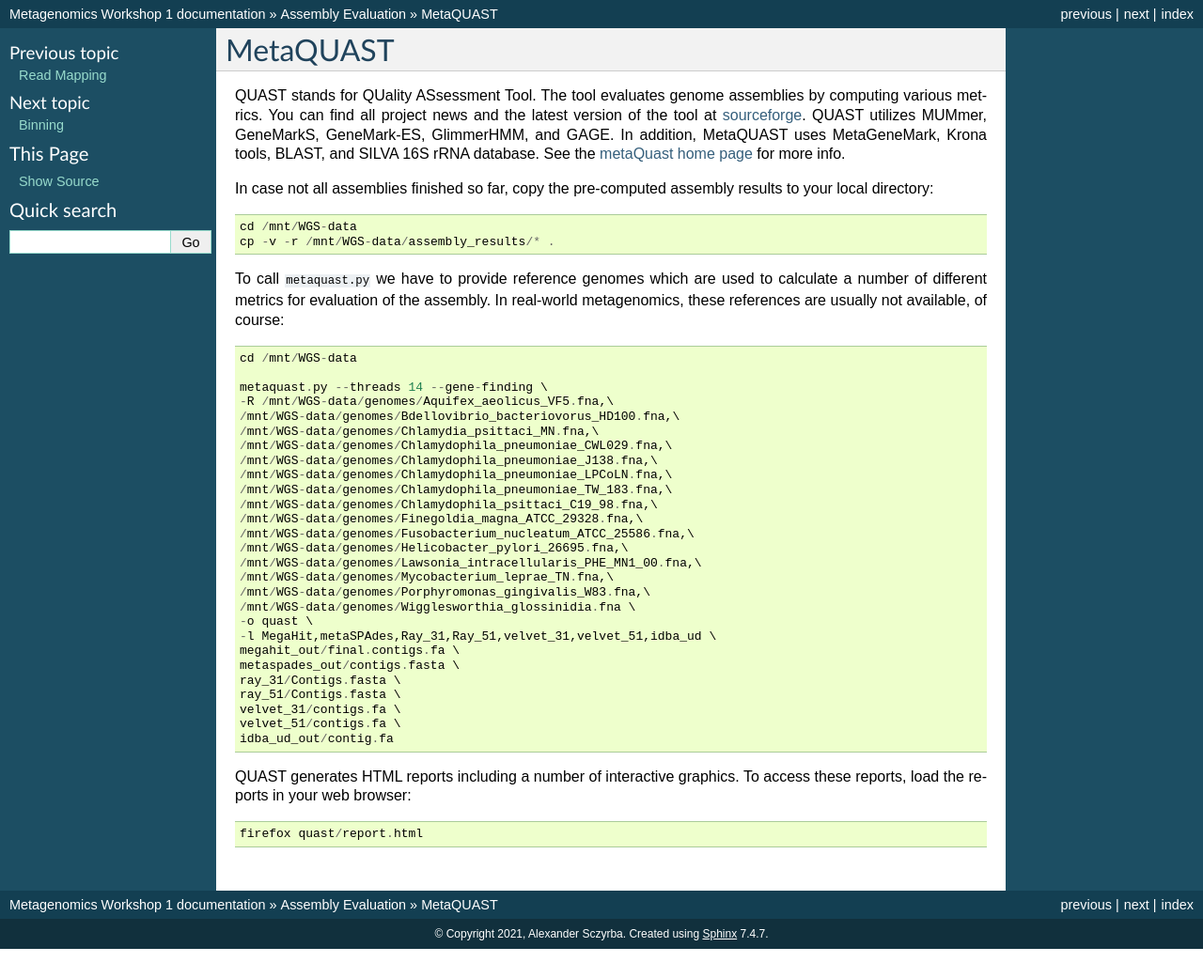
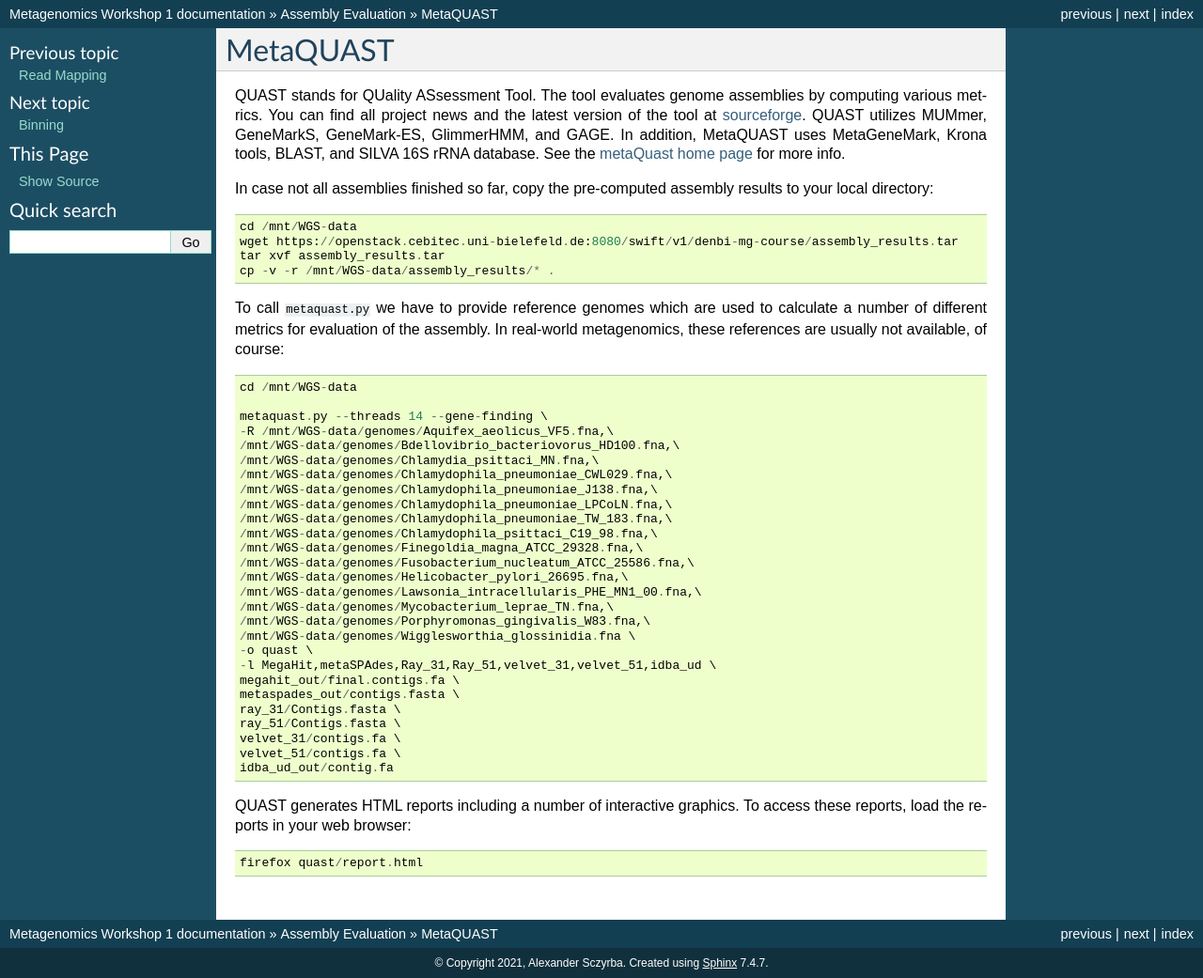
Before and after one commit to metagenomics/metagenomics-workshop, a Sphinx documentation site: the page built from docs/evaluation/metaquast.rst, in a window 1280 px wide. Shown: the whole page at 94% size. Built offline with Sphinx 7.4.7, drawn with Linux system fonts in a browser that asks for light colours; before the commit the page ends 1010 px from its top, so only the background shows below that.

Commit message:
Update metaquast.rst

```diff
--- a/docs/evaluation/metaquast.rst
+++ b/docs/evaluation/metaquast.rst
@@ -14,6 +14,8 @@
 assembly results to your local directory::
 
   cd /mnt/WGS-data
+  wget https://openstack.cebitec.uni-bielefeld.de:8080/swift/v1/denbi-mg-course/assembly_results.tar
+  tar xvf assembly_results.tar
   cp -v -r /mnt/WGS-data/assembly_results/* .
 
 To call ``metaquast.py`` we have to provide reference genomes which
```
